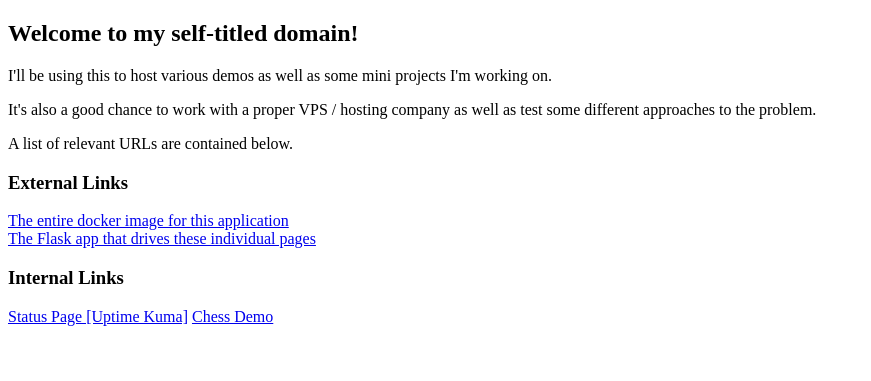
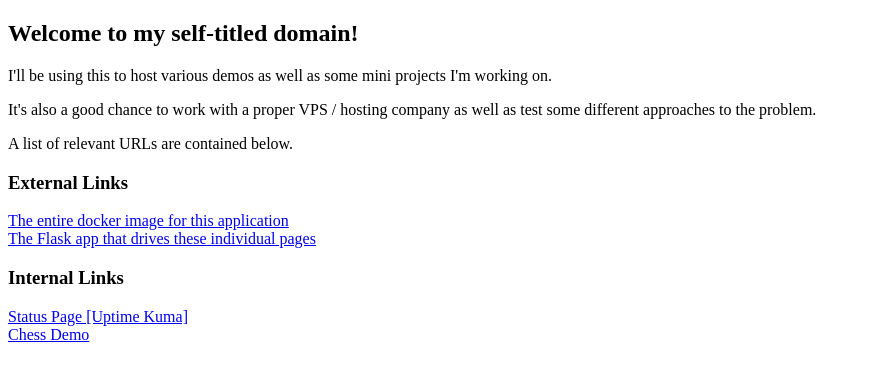
Before and after one commit to volutus/self-domain-flask, a Flask app: page / in a window 1280 px wide. Shown: the top 381 px of the page, without its empty margins (0-871 px from the left). Run offline with Flask 3, Linux system fonts and the light colour scheme.

```diff
--- a/templates/index.html
+++ b/templates/index.html
@@ -3,6 +3,11 @@
 <head>
     <meta charset="UTF-8">
     <title>trevorcolley.com Landing Page</title>
+    <style>
+        .links-container > a {
+            display:block;
+        }
+    </style>
 </head>
 <body>
     <h2> Welcome to my self-titled domain! </h2>
@@ -10,11 +15,11 @@
         <p> I'll be using this to host various demos as well as some mini projects I'm working on. </p>
         <p> It's also a good chance to work with a proper VPS / hosting company as well as test some different approaches to the problem.</p>
     </div>
-    <div>
+    <div class="links-container">
         <p> A list of relevant URLs are contained below. </p>
 
         <h3> External Links </h3>
-        <a href="https://github.com/volutus/self-domain-docker"> The entire docker image for this application </a><br>
+        <a href="https://github.com/volutus/self-domain-docker"> The entire docker image for this application </a>
         <a href="https://github.com/volutus/self-domain-flask"> The Flask app that drives these individual pages </a>
 
         <h3> Internal Links </h3>
```
